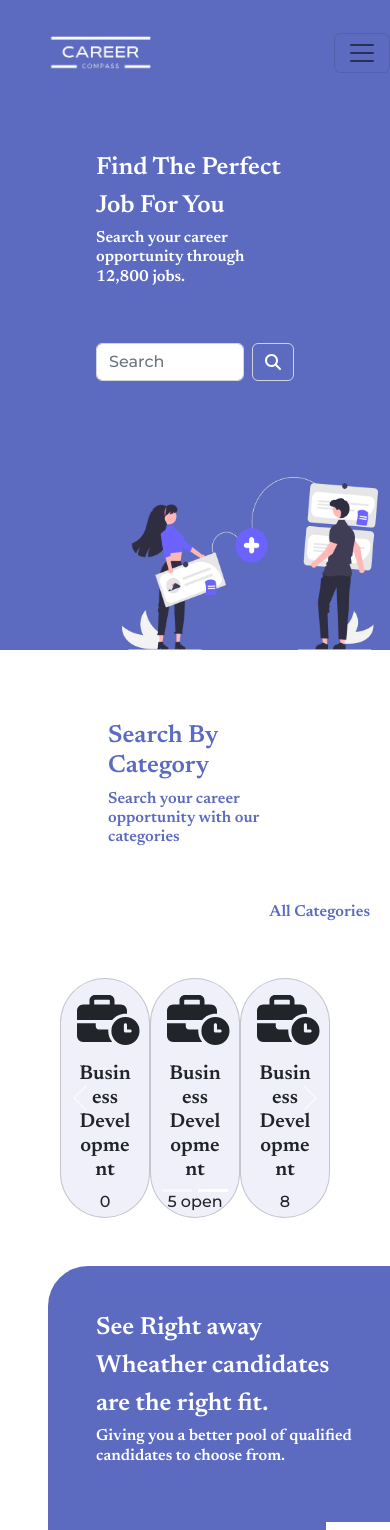
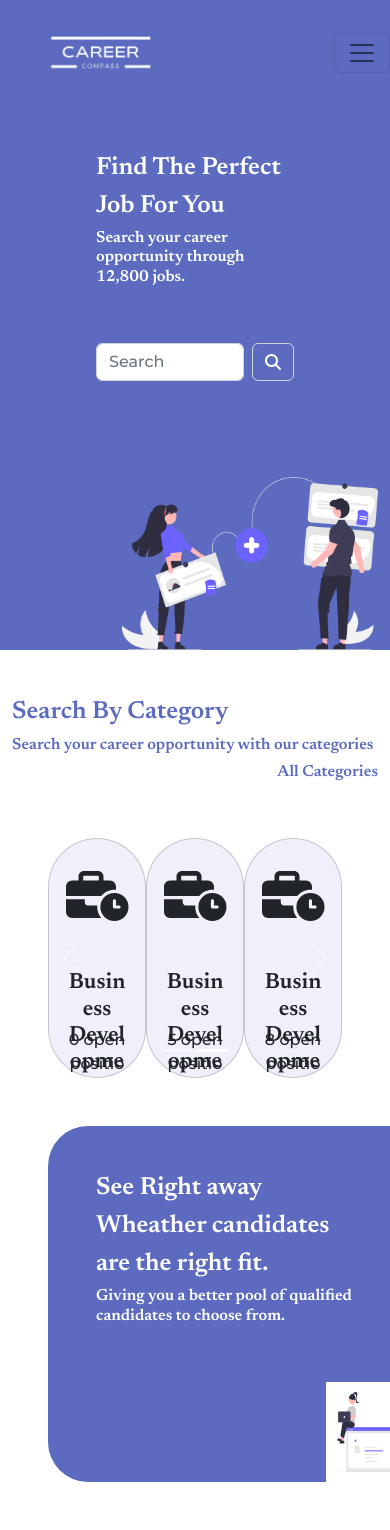
Before and after one commit to jaiminpatel11/career-compass, a React (Create React App) app: page / in a window 390 px wide. Shown: the top 1530 px of the page. Built offline with nearby package versions, Linux system fonts and the light colour scheme.

Commit message:
seach by catagory style update

```diff
--- a/src/components/Common/Navbar.jsx
+++ b/src/components/Common/Navbar.jsx
@@ -7,7 +7,7 @@ import { faUserCircle } from '@fortawesome/free-solid-svg-icons';
 
 const Navbar = ({ logo, links, primaryFontColor, primaryColor }) => {
     return (
-        <BootstrapNavbar expand="lg" style={{ backgroundColor: primaryColor , position: 'sticky', top: '0' , width:' 100%' }} >
+        <BootstrapNavbar expand="lg" style={{ backgroundColor: primaryColor , position: 'sticky', top: '0' , width:' 100%', zIndex:'999' }} >
             <BootstrapNavbar.Brand href="#home">
                 <img src={logo} alt="Logo" style={{ height: '80px', width: '200' }} />
             </BootstrapNavbar.Brand>
--- a/src/container/CandidateHomePage/SearchByCategory.jsx
+++ b/src/container/CandidateHomePage/SearchByCategory.jsx
@@ -2,63 +2,106 @@ import React from "react";
 
 import { Carousel, Card } from "react-bootstrap"; // Import Bootstrap Carousel
 import { FontAwesomeIcon } from "@fortawesome/react-fontawesome";
-import { faBullhorn, faLaptopCode, faTasks, faChartLine, faBusinessTime } from "@fortawesome/free-solid-svg-icons";
+import {
+  faBullhorn,
+  faLaptopCode,
+  faTasks,
+  faChartLine,
+  faBusinessTime,
+} from "@fortawesome/free-solid-svg-icons";
 import { array } from "prop-types";
 
-
-
-const SearchByCategory = ({SecondaryFontColor, CardColor}) => {
-
+const SearchByCategory = ({ SecondaryFontColor, CardColor }) => {
   const categories = [
-        { icon: faBullhorn, title: "Marketing & Communication", subtitle: "0 open position" },
-        { icon: faLaptopCode, title: "Software Engineering", subtitle: "2 open positions" },
-        { icon: faTasks, title: "Project Management", subtitle: "2 open positions" },
-        { icon: faBusinessTime, title: "Business Development", subtitle: "0 open positions" },
-        { icon: faBusinessTime, title: "Business Development", subtitle: "5 open positions" },
-        { icon: faBusinessTime, title: "Business Development", subtitle: "8 open positions" },
-    ]
-    const chunkArray = (array,chunksize) => {
+    {
+      icon: faBullhorn,
+      title: "Marketing & Communication",
+      subtitle: "0 open position",
+    },
+    {
+      icon: faLaptopCode,
+      title: "Software Engineering",
+      subtitle: "2 open positions",
+    },
+    {
+      icon: faTasks,
+      title: "Project Management",
+      subtitle: "2 open positions",
+    },
+    {
+      icon: faBusinessTime,
+      title: "Business Development",
+      subtitle: "0 open positions",
+    },
+    {
+      icon: faBusinessTime,
+      title: "Business Development",
+      subtitle: "5 open positions",
+    },
+    {
+      icon: faBusinessTime,
+      title: "Business Development",
+      subtitle: "8 open positions",
+    },
+  ];
+  const chunkArray = (array, chunksize) => {
     const result = [];
-        for(let i = 0; i< array.length; i += chunksize){
-            result.push(array.slice(i,i+chunksize));
+    for (let i = 0; i < array.length; i += chunksize) {
+      result.push(array.slice(i, i + chunksize));
     }
     return result;
-    }
+  };
 
   const categoryChunks = chunkArray(categories, 3);
 
-
   return (
-        <div className="container-fluid">
-
-        <div className="col-md-6 p-5">
-            <div className="mt-4 px-5">
-                <h2 style={{color:SecondaryFontColor}}>Search By Category</h2>
-                <h6 style={{color:SecondaryFontColor}}>Search your career opportunity with our categories</h6>
+    <div className="container">
+        <div className="row">
+        <div className="col-md-12 pt-5">
+        <div className="heading-content">
+          <h2 style={{ color: SecondaryFontColor }}>Search By Category</h2>
+          <h6 style={{ color: SecondaryFontColor }}>
+            Search your career opportunity with our categories
+          </h6>
         </div>
       </div>
-
-        <div className="d-flex justify-content-end px-2">
-            <h6 href="#" style={{color:SecondaryFontColor}} >All Categories</h6>
+      <div className="col-md-12 ">
+        <div className="allCategory text-end">
+          <h6 href="#" style={{ color: SecondaryFontColor }}>
+            All Categories
+          </h6>
         </div>
-
+      </div>
       <div className="col-md-12 p-5">
         <Carousel>
           {categoryChunks.map((chunk, index) => (
             <Carousel.Item key={index}>
               <div className="d-flex justify-content-around">
                 {chunk.map((category, idx) => (
-                                    <Card key={idx} style={{ width: "18rem",height:"15rem" ,background:CardColor,borderRadius:"60px"}}>
+                  <Card
+                    key={idx}
+                    style={{
+                      width: "18rem",
+                      height: "15rem",
+                      background: CardColor,
+                      borderRadius: "60px",
+                    }}
+                  >
                     <Card.Body className="text-center">
                       <FontAwesomeIcon
-
                         icon={category.icon}
-                                                style={{ fontSize: "50px", color: "" }}
+                        style={{ fontSize: "50px", color: "", marginTop:'16px' }}
                       />
-                                            <Card.Title className="mt-3 align-items-center" style={{ color: "" }}>
+                      <Card.Title
+                        className="mt-5 align-items-center"
+                        style={{ color: "", height:'50px', fontSize:'22px' }}
+                      >
                         {category.title}
                       </Card.Title>
-                                            <Card.Text className="d-flext align-items-end" style={{  color: "" }}>
+                      <Card.Text
+                        className="d-flext align-items-end"
+                        style={{ color: "" }}
+                      >
                         {category.subtitle}
                       </Card.Text>
                     </Card.Body>
@@ -69,10 +112,12 @@ const SearchByCategory = ({SecondaryFontColor, CardColor}) => {
           ))}
         </Carousel>
       </div>
+        </div>
+
+
 
     </div>
-
-    )
-}
+  );
+};
 
 export default SearchByCategory;
```
Also changed, not shown: src/container/CandidateHomePage/CandidateHomePage.css (added). Lines whose indentation alone changed are shown as unchanged.
